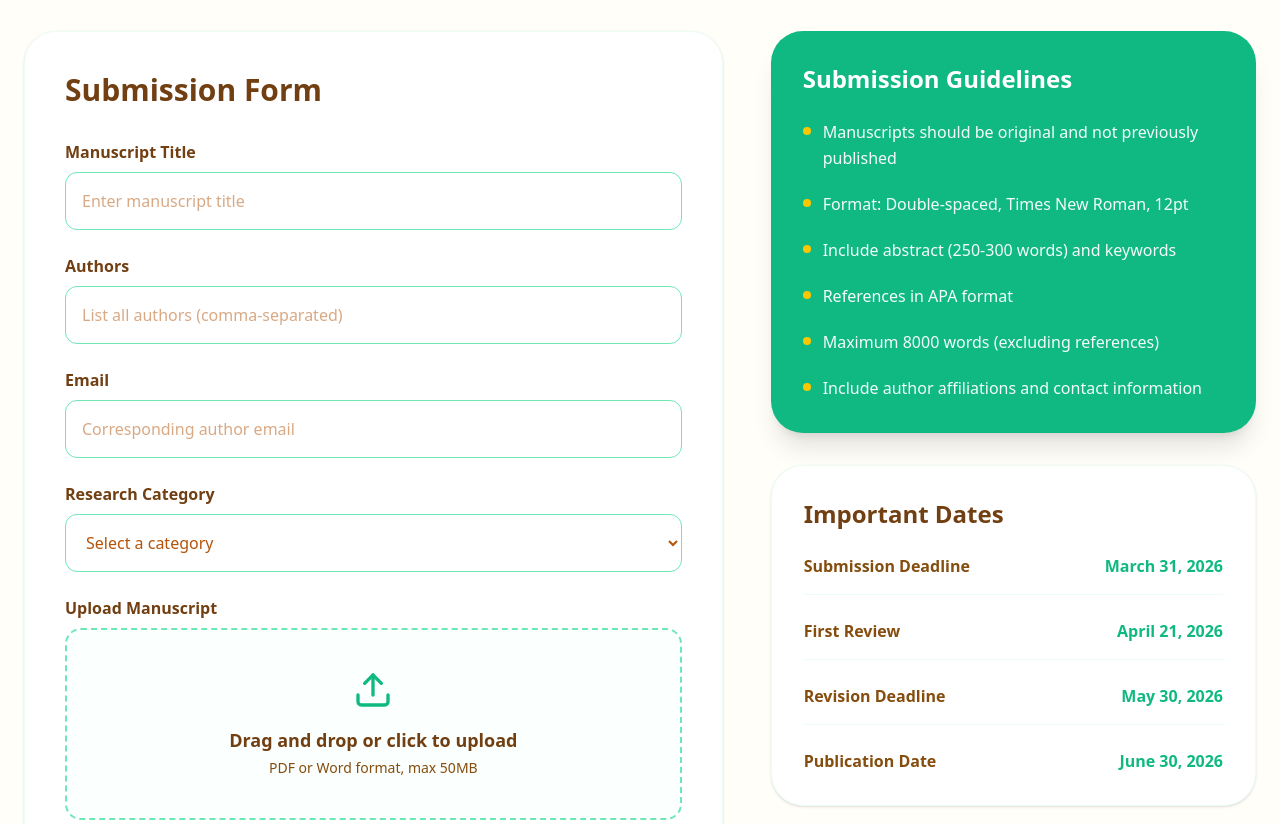
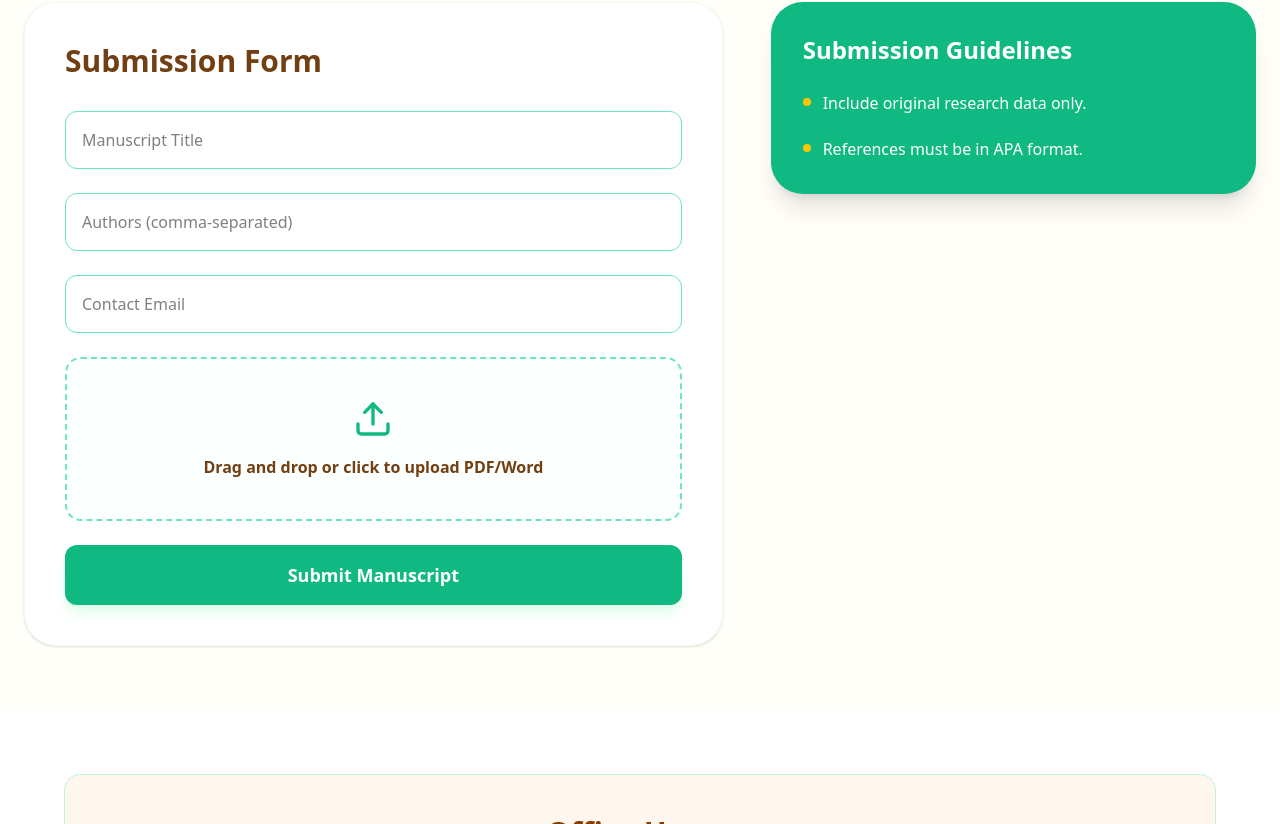
Before and after one commit to pearlorganisation/mpa-frontend, a Next.js app: page /submit in a window 1280 px wide. Shown: the part 596-1420 px from the top of the page. Built offline with nearby package versions, Linux system fonts and the light colour scheme; sample sign-in values are in the browser's storage.

Commit message:
chnages by Arjun

```diff
--- a/package.json
+++ b/package.json
@@ -9,11 +9,13 @@
     "lint": "eslint"
   },
   "dependencies": {
+    "@reduxjs/toolkit": "^2.11.2",
     "lucide-react": "^0.563.0",
     "next": "16.1.6",
     "react": "19.2.3",
     "react-dom": "19.2.3",
-    "react-icons": "^5.5.0"
+    "react-icons": "^5.5.0",
+    "react-redux": "^9.2.0"
   },
   "devDependencies": {
     "@tailwindcss/postcss": "^4",
--- a/src/app/layout.js
+++ b/src/app/layout.js
@@ -2,6 +2,7 @@ import { Geist, Geist_Mono } from "next/font/google";
 import "./globals.css";
 import Header from "@/components/Layout/Header";
 import Footer from "@/components/Layout/Footer";
+import ReduxProvider from "@/components/Layout/ReduxProvider";
 
 const geistSans = Geist({
   variable: "--font-geist-sans",
@@ -14,8 +15,8 @@ const geistMono = Geist_Mono({
 });
 
 export const metadata = {
-  title: "Create Next App",
-  description: "Generated by create next app",
+  title: "MPA Research - Publish Your Manuscript",
+  description: "Join thousands of researchers publishing their work with MPA Research.",
 };
 
 export default function RootLayout({ children }) {
@@ -24,9 +25,11 @@ export default function RootLayout({ children }) {
       <body
         className={`${geistSans.variable} ${geistMono.variable} antialiased`}
       >
-        <Header />
-        {children}
-        <Footer />
+        <ReduxProvider>
+          <Header />
+          {children}
+          <Footer />
+        </ReduxProvider>
       </body>
     </html>
   );
--- /dev/null
+++ b/src/app/login/page.js
@@ -0,0 +1,4 @@
+import Login from "@/components/Login";
+export default function Page() {
+  return <Login />;
+}
--- /dev/null
+++ b/src/app/register/page.js
@@ -0,0 +1,4 @@
+import Register from "@/components/Register";
+export default function Page() {
+  return <Register />;
+}
--- /dev/null
+++ b/src/app/verify-email/[token]/page.js
@@ -0,0 +1,59 @@
+"use client";
+import { useParams, useRouter } from "next/navigation";
+import { useVerifyEmailQuery } from "@/store/apiSlice";
+import { Loader2, CheckCircle, XCircle } from "lucide-react";
+import { useEffect } from "react";
+
+export default function VerifyEmailPage() {
+  const params = useParams();
+  const router = useRouter();
+  const token = params.token;
+
+  const { data, error, isLoading } = useVerifyEmailQuery(token);
+
+  return (
+    <div className="min-h-screen bg-[#FFFBEB]/30 flex items-center justify-center p-6">
+      <div className="bg-white p-10 rounded-[2rem] shadow-xl border border-emerald-50 w-full max-w-md text-center">
+
+        {/* 1. Loading State */}
+        {isLoading && (
+          <div className="space-y-4">
+            <Loader2 className="mx-auto animate-spin text-[#10B981]" size={50} />
+            <h2 className="text-2xl font-bold text-[#713F12]">Verifying...</h2>
+            <p className="text-[#854D0E]">Please wait, we are verifying your account.</p>
+          </div>
+        )}
+
+        {/* 2. Success State */}
+        {data && (
+          <div className="space-y-4">
+            <CheckCircle className="mx-auto text-[#10B981]" size={60} />
+            <h2 className="text-2xl font-bold text-[#713F12]">Email Verified!</h2>
+            <p className="text-[#854D0E]">{data.message || "You can now login to your account."}</p>
+            <button
+              onClick={() => router.push("/login")}
+              className="mt-6 w-full bg-[#10B981] text-white py-4 rounded-xl font-bold hover:bg-[#059669] transition-all"
+            >
+              Go to Login
+            </button>
+          </div>
+        )}
+
+        {/* 3. Error State */}
+        {error && (
+          <div className="space-y-4">
+            <XCircle className="mx-auto text-red-500" size={60} />
+            <h2 className="text-2xl font-bold text-red-700">Verification Failed</h2>
+            <p className="text-red-600">{error.data?.message || "Invalid or expired token."}</p>
+            <button
+              onClick={() => router.push("/register")}
+              className="mt-4 text-[#10B981] font-bold"
+            >
+              Try Registering Again
+            </button>
+          </div>
+        )}
+      </div>
+    </div>
+  );
+}
--- /dev/null
+++ b/src/components/Layout/ReduxProvider.js
@@ -0,0 +1,7 @@
+"use client";
+import { Provider } from "react-redux";
+import { store } from "../../store/store";
+
+export default function ReduxProvider({ children }) {
+  return <Provider store={store}>{children}</Provider>;
+}
--- /dev/null
+++ b/src/components/Login.jsx
@@ -0,0 +1,45 @@
+"use client";
+import React, { useState } from "react";
+import { useLoginMutation  } from "../store/apiSlice";
+import { useRouter } from "next/navigation";
+import { Loader2 } from "lucide-react";
+
+const Login = () => {
+  const [email, setEmail] = useState("");
+  const [password, setPassword] = useState("");
+  const [loginUser, { isLoading }] = useLoginMutation();
+  const router = useRouter();
+
+  const handleLogin = async (e) => {
+    e.preventDefault();
+    try {
+      const res = await loginUser({ email, password }).unwrap();
+      localStorage.setItem("token", res.token); // Token save karein
+      alert("Login Success!");
+      router.push("/submit"); // Submit page par redirect karein
+    } catch (err) {
+      alert(err.data?.message || "Invalid Credentials");
+    }
+  };
+
+  return (
+    <div className="min-h-screen bg-[#FFFBEB]/30 flex items-center justify-center p-6">
+      <div className="bg-white p-8 rounded-[2rem] shadow-xl border border-emerald-50 w-full max-w-md">
+        <h2 className="text-3xl font-bold text-[#713F12] mb-6 text-center">Researcher Login</h2>
+        <form onSubmit={handleLogin} className="space-y-4">
+          <input type="email" placeholder="Email" className="w-full p-4 rounded-xl border border-[#6EE7B7] outline-none"
+            onChange={(e) => setEmail(e.target.value)} required />
+
+          <input type="password" placeholder="Password" className="w-full p-4 rounded-xl border border-[#6EE7B7] outline-none"
+            onChange={(e) => setPassword(e.target.value)} required />
+
+          <button disabled={isLoading} className="w-full bg-[#10B981] text-white py-4 rounded-xl font-bold hover:bg-[#059669] flex items-center justify-center gap-2">
+            {isLoading ? <Loader2 className="animate-spin" /> : "Login"}
+          </button>
+        </form>
+      </div>
+    </div>
+  );
+};
+
+export default Login;
--- /dev/null
+++ b/src/components/Register.jsx
@@ -0,0 +1,50 @@
+"use client";
+import React, { useState } from "react";
+import { useRegisterMutation } from "../store/apiSlice";
+import { Loader2 } from "lucide-react";
+import Link from "next/link";
+
+const Register = () => {
+  const [formData, setFormData] = useState({ name: "", email: "", password: "", affiliation: "" });
+  const [registerUser, { isLoading }] = useRegisterMutation();
+
+  const handleSubmit = async (e) => {
+    e.preventDefault();
+    try {
+      await registerUser(formData).unwrap();
+      alert("Registration Successful! Please check your email to verify account.");
+    } catch (err) {
+      alert(err.data?.message || "Registration Failed");
+    }
+  };
+
+  return (
+    <div className="min-h-screen bg-[#FFFBEB]/30 flex items-center justify-center p-6">
+      <div className="bg-white p-8 rounded-[2rem] shadow-xl border border-emerald-50 w-full max-w-md">
+        <h2 className="text-3xl font-bold text-[#713F12] mb-6 text-center">Create Account</h2>
+        <form onSubmit={handleSubmit} className="space-y-4">
+          <input type="text" placeholder="Full Name" className="w-full p-4 rounded-xl border border-[#6EE7B7] outline-none"
+            onChange={(e) => setFormData({...formData, name: e.target.value})} required />
+
+          <input type="email" placeholder="Email Address" className="w-full p-4 rounded-xl border border-[#6EE7B7] outline-none"
+            onChange={(e) => setFormData({...formData, email: e.target.value})} required />
+
+          <input type="password" placeholder="Password" className="w-full p-4 rounded-xl border border-[#6EE7B7] outline-none"
+            onChange={(e) => setFormData({...formData, password: e.target.value})} required />
+
+          <input type="text" placeholder="Affiliation (University/Org)" className="w-full p-4 rounded-xl border border-[#6EE7B7] outline-none"
+            onChange={(e) => setFormData({...formData, affiliation: e.target.value})} required />
+
+          <button disabled={isLoading} className="w-full bg-[#10B981] text-white py-4 rounded-xl font-bold hover:bg-[#059669] flex items-center justify-center gap-2">
+            {isLoading ? <Loader2 className="animate-spin" /> : "Register"}
+          </button>
+        </form>
+        <p className="mt-6 text-center text-[#854D0E]">
+          Already have an account? <Link href="/login" className="text-[#10B981] font-bold">Login</Link>
+        </p>
+      </div>
+    </div>
+  );
+};
+
+export default Register;
--- a/src/components/Submit.jsx
+++ b/src/components/Submit.jsx
@@ -1,7 +1,84 @@
-import React from "react";
-import { Upload, FileText, Clock, CheckCircle } from "lucide-react";
+"use client"; // Mandatory for Next.js Client Side hooks
+import React, { useEffect, useState } from "react";
+import { Upload, FileText, Clock, CheckCircle, Loader2 } from "lucide-react";
+import { useSubmitManuscriptMutation } from "../store/apiSlice";
+import { useRouter } from "next/navigation";
 
 const Submit = () => {
+  const router = useRouter();
+
+  useEffect(() => {
+    const token = localStorage.getItem("token");
+    if (!token) {
+      alert("Please login first to submit a manuscript");
+      router.push("/register");
+    }
+  }, []);
+  const [submitManuscript, { isLoading }] = useSubmitManuscriptMutation();
+
+  // Form states
+  const [formData, setFormData] = useState({
+    title: "",
+    authors: "",
+    email: "",
+    abstract: "Scientific research abstract...",
+    keywords: "Research, MPA, Science",
+  });
+
+  const [manuscriptFile, setManuscriptFile] = useState(null);
+
+  // Function to handle input changes
+  const handleInputChange = (e) => {
+    setFormData({ ...formData, [e.target.name]: e.target.value });
+  };
+
+  // Main Submit Logic
+  const handleFormSubmit = async (e) => {
+    e.preventDefault();
+    if (!manuscriptFile) return alert("Please upload a manuscript file");
+
+    try {
+      // 1. Prepare Multipart Form Data
+      const data = new FormData();
+      data.append("title", formData.title);
+      data.append("abstract", formData.abstract);
+      data.append("keywords", formData.keywords);
+
+      // 2. Format authors string into array for backend
+      const authorsArray = formData.authors.split(",").map((name) => ({
+        name: name.trim(),
+        email: formData.email,
+        affiliation: "MPA Affiliated",
+      }));
+      data.append("authors", JSON.stringify(authorsArray));
+
+      // 3. Append Files (Names must match backend upload.fields keys)
+      data.append("manuscriptFile", manuscriptFile);
+
+      // 4. Trigger API Call
+      const res = await submitManuscript(data).unwrap();
+
+      alert(`Manuscript submitted successfully! ID: ${res.manuscriptId}`);
+
+      // Clear form after success
+      setFormData({
+        title: "",
+        authors: "",
+        email: "",
+        abstract: "",
+        keywords: "",
+      });
+      setManuscriptFile(null);
+    } catch (err) {
+      console.error("Submission error:", err);
+      alert(
+        err.data?.message ||
+          "Failed to submit. Please ensure you are logged in.",
+      );
+    }
+  };
+
+  // Step flow data
   const steps = [
     {
       icon: <Upload size={24} className="text-white" />,
@@ -26,26 +103,25 @@ const Submit = () => {
   ];
 
   return (
-    <div className="bg-[#FFFBEB]/30 min-h-screen py-16 px-6 font-sans" id="submit">
+    <div
+      className="bg-[#FFFBEB]/30 min-h-screen py-16 px-6 font-sans"
+      id="submit"
+    >
       <div className="max-w-7xl mx-auto">
-        {/* Header Section */}
+        {/* Header */}
         <div className="text-center mb-16">
-          <h1 className="text-5xl font-bold text-[#713F12] mb-4 flex items-center justify-center gap-3">
-            <span className=" h-10 inline-block mr-2"></span>
+          <h1 className="text-5xl font-bold text-[#713F12] mb-4">
             Submit Your Manuscript
           </h1>
           <p className="text-[#854D0E] text-lg max-w-3xl mx-auto leading-relaxed">
             Join thousands of researchers publishing their work with MPA
-            Research. Our streamlined submission process ensures your work
-            reaches the right audience.
+            Research.
           </p>
         </div>
 
-        {/* Process Flow Steps */}
+        {/* Process Flow */}
         <div className="relative mb-24">
-          {/* Connecting Line (Hidden on mobile) */}
           <div className="hidden lg:block absolute top-1/2 left-0 w-full h-[2px] bg-[#6EE7B7] -translate-y-12 z-0"></div>
-
           <div className="grid grid-cols-1 md:grid-cols-2 lg:grid-cols-4 gap-8 relative z-10">
             {steps.map((step, index) => (
               <div
@@ -66,128 +142,86 @@ const Submit = () => {
           </div>
         </div>
 
-        {/* Main Content: Form and Sidebar */}
+        {/* Form and Guidelines */}
         <div className="grid lg:grid-cols-12 gap-12 items-start">
-          {/* Submission Form */}
           <div className="lg:col-span-7 bg-white p-8 md:p-10 rounded-[2rem] shadow-sm border border-emerald-50">
             <h2 className="text-3xl font-bold text-[#713F12] mb-8">
               Submission Form
             </h2>
 
-            <form className="space-y-6">
-              <div>
-                <label className="block text-[#713F12] font-bold mb-2">
-                  Manuscript Title
-                </label>
+            <form className="space-y-6" onSubmit={handleFormSubmit}>
+              <input
+                type="text"
+                name="title"
+                value={formData.title}
+                onChange={handleInputChange}
+                placeholder="Manuscript Title"
+                required
+                className="w-full p-4 rounded-xl border border-[#6EE7B7] focus:ring-2 focus:ring-[#10B981] outline-none"
+              />
+              <input
+                type="text"
+                name="authors"
+                value={formData.authors}
+                onChange={handleInputChange}
+                placeholder="Authors (comma-separated)"
+                required
+                className="w-full p-4 rounded-xl border border-[#6EE7B7] focus:ring-2 focus:ring-[#10B981] outline-none"
+              />
+              <input
+                type="email"
+                name="email"
+                value={formData.email}
+                onChange={handleInputChange}
+                placeholder="Contact Email"
+                required
+                className="w-full p-4 rounded-xl border border-[#6EE7B7] focus:ring-2 focus:ring-[#10B981] outline-none"
+              />
+
+              <div className="relative border-2 border-dashed border-[#6EE7B7] rounded-2xl p-10 flex flex-col items-center justify-center bg-emerald-50/20 cursor-pointer">
                 <input
-                  type="text"
-                  placeholder="Enter manuscript title"
-                  className="w-full p-4 rounded-xl border border-[#6EE7B7] focus:outline-none focus:ring-2 focus:ring-[#10B981] placeholder-[#B45309]/50"
+                  type="file"
+                  className="absolute inset-0 opacity-0 cursor-pointer"
+                  onChange={(e) => setManuscriptFile(e.target.files[0])}
+                  accept=".pdf,.docx"
                 />
+                <Upload size={40} className="text-[#10B981] mb-4" />
+                <p className="text-[#713F12] font-bold">
+                  {manuscriptFile
+                    ? manuscriptFile.name
+                    : "Drag and drop or click to upload PDF/Word"}
+                </p>
               </div>
 
-              <div>
-                <label className="block text-[#713F12] font-bold mb-2">
-                  Authors
-                </label>
-                <input
-                  type="text"
-                  placeholder="List all authors (comma-separated)"
-                  className="w-full p-4 rounded-xl border border-[#6EE7B7] focus:outline-none focus:ring-2 focus:ring-[#10B981] placeholder-[#B45309]/50"
-                />
-              </div>
-
-              <div>
-                <label className="block text-[#713F12] font-bold mb-2">
-                  Email
-                </label>
-                <input
-                  type="email"
-                  placeholder="Corresponding author email"
-                  className="w-full p-4 rounded-xl border border-[#6EE7B7] focus:outline-none focus:ring-2 focus:ring-[#10B981] placeholder-[#B45309]/50"
-                />
-              </div>
-
-              <div>
-                <label className="block text-[#713F12] font-bold mb-2">
-                  Research Category
-                </label>
-                <select className="w-full p-4 rounded-xl border border-[#6EE7B7] focus:outline-none focus:ring-2 focus:ring-[#10B981] bg-white text-[#B45309]">
-                  <option>Select a category</option>
-                  <option>Physics</option>
-                  <option>Biology</option>
-                  <option>Chemistry</option>
-                </select>
-              </div>
-
-              <div>
-                <label className="block text-[#713F12] font-bold mb-2">
-                  Upload Manuscript
-                </label>
-                <div className="border-2 border-dashed border-[#6EE7B7] rounded-2xl p-10 flex flex-col items-center justify-center bg-emerald-50/20 cursor-pointer hover:bg-emerald-50 transition-colors">
-                  <Upload size={40} className="text-[#10B981] mb-4" />
-                  <p className="text-[#713F12] font-bold text-lg">
-                    Drag and drop or click to upload
-                  </p>
-                  <p className="text-[#854D0E] text-sm mt-1">
-                    PDF or Word format, max 50MB
-                  </p>
-                </div>
-              </div>
-
-              <button className="w-full bg-[#10B981] text-white py-4 rounded-xl font-bold text-lg hover:bg-[#059669] transition-all shadow-lg shadow-green-100">
-                Submit Manuscript
+              <button
+                type="submit"
+                disabled={isLoading}
+                className="w-full bg-[#10B981] text-white py-4 rounded-xl font-bold text-lg hover:bg-[#059669] transition-all flex items-center justify-center gap-2 shadow-lg shadow-green-100"
+              >
+                {isLoading ? (
+                  <>
+                    <Loader2 className="animate-spin" /> Submitting...
+                  </>
+                ) : (
+                  "Submit Manuscript"
+                )}
               </button>
             </form>
           </div>
 
-          {/* Right Sidebar: Guidelines and Dates */}
           <div className="lg:col-span-5 space-y-8">
-            {/* Guidelines Box */}
             <div className="bg-[#10B981] p-8 rounded-[2rem] text-white shadow-xl">
               <h3 className="text-2xl font-bold mb-6">Submission Guidelines</h3>
               <ul className="space-y-5">
-                {[
-                  "Manuscripts should be original and not previously published",
-                  "Format: Double-spaced, Times New Roman, 12pt",
-                  "Include abstract (250-300 words) and keywords",
-                  "References in APA format",
-                  "Maximum 8000 words (excluding references)",
-                  "Include author affiliations and contact information",
-                ].map((text, i) => (
-                  <li key={i} className="flex gap-3 leading-relaxed">
-                    <span className="w-2 h-2 bg-yellow-400 rounded-full mt-2 flex-shrink-0"></span>
-                    <span className="text-white/95 font-medium">{text}</span>
-                  </li>
-                ))}
+                <li className="flex gap-3 leading-relaxed">
+                  <span className="w-2 h-2 bg-yellow-400 rounded-full mt-2 flex-shrink-0"></span>
+                  <span>Include original research data only.</span>
+                </li>
+                <li className="flex gap-3 leading-relaxed">
+                  <span className="w-2 h-2 bg-yellow-400 rounded-full mt-2 flex-shrink-0"></span>
+                  <span>References must be in APA format.</span>
+                </li>
               </ul>
-            </div>
-
-            {/* Important Dates Box */}
-            <div className="bg-white p-8 rounded-[2rem] shadow-sm border border-emerald-50">
-              <h3 className="text-2xl font-bold text-[#713F12] mb-6">
-                Important Dates
-              </h3>
-              <div className="space-y-6">
-                {[
-                  { label: "Submission Deadline", date: "March 31, 2026" },
-                  { label: "First Review", date: "April 21, 2026" },
-                  { label: "Revision Deadline", date: "May 30, 2026" },
-                  { label: "Publication Date", date: "June 30, 2026" },
-                ].map((item, i) => (
-                  <div
-                    key={i}
-                    className="flex justify-between items-center border-b border-emerald-50 pb-4 last:border-0 last:pb-0"
-                  >
-                    <span className="text-[#854D0E] font-semibold">
-                      {item.label}
-                    </span>
-                    <span className="text-[#10B981] font-bold">
-                      {item.date}
-                    </span>
-                  </div>
-                ))}
-              </div>
             </div>
           </div>
         </div>
--- /dev/null
+++ b/src/store/apiSlice.js
@@ -0,0 +1,52 @@
+import { createApi, fetchBaseQuery } from "@reduxjs/toolkit/query/react";
+
+export const apiSlice = createApi({
+  reducerPath: "api",
+  baseQuery: fetchBaseQuery({
+    baseUrl: "http://localhost:4040/api/v1",
+    prepareHeaders: (headers) => {
+      if (typeof window !== "undefined") {
+        const token = localStorage.getItem("token");
+        if (token) {
+          headers.set("authorization", `Bearer ${token}`);
+        }
+      }
+      return headers;
+    },
+  }),
+  tagTypes: ["Manuscript", "User"],
+  endpoints: (builder) => ({
+    login: builder.mutation({
+      query: (credentials) => ({
+        url: "/users/login",
+        method: "POST",
+        body: credentials,
+      }),
+    }),
+    register: builder.mutation({
+      query: (userData) => ({
+        url: "/users/register",
+        method: "POST",
+        body: userData,
+      }),
+    }),
+    submitManuscript: builder.mutation({
+      query: (formData) => ({
+        url: "/manuscripts/submit",
+        method: "POST",
+        body: formData,
+      }),
+      invalidatesTags: ["Manuscript"],
+    }),
+    verifyEmail: builder.query({
+      query: (token) => `/users/verify-email/${token}`,
+    }),
+  }),
+});
+
+export const {
+  useLoginMutation,
+  useRegisterMutation,
+  useSubmitManuscriptMutation,
+  useVerifyEmailQuery,
+} = apiSlice;
--- /dev/null
+++ b/src/store/store.js
@@ -0,0 +1,10 @@
+import { configureStore } from "@reduxjs/toolkit";
+import { apiSlice } from "./apiSlice";
+
+export const store = configureStore({
+  reducer: {
+    [apiSlice.reducerPath]: apiSlice.reducer,
+  },
+  middleware: (getDefaultMiddleware) =>
+    getDefaultMiddleware().concat(apiSlice.middleware),
+});
```
Also changed, not shown: 1 other file (tests, documents, lock files or other folders).
